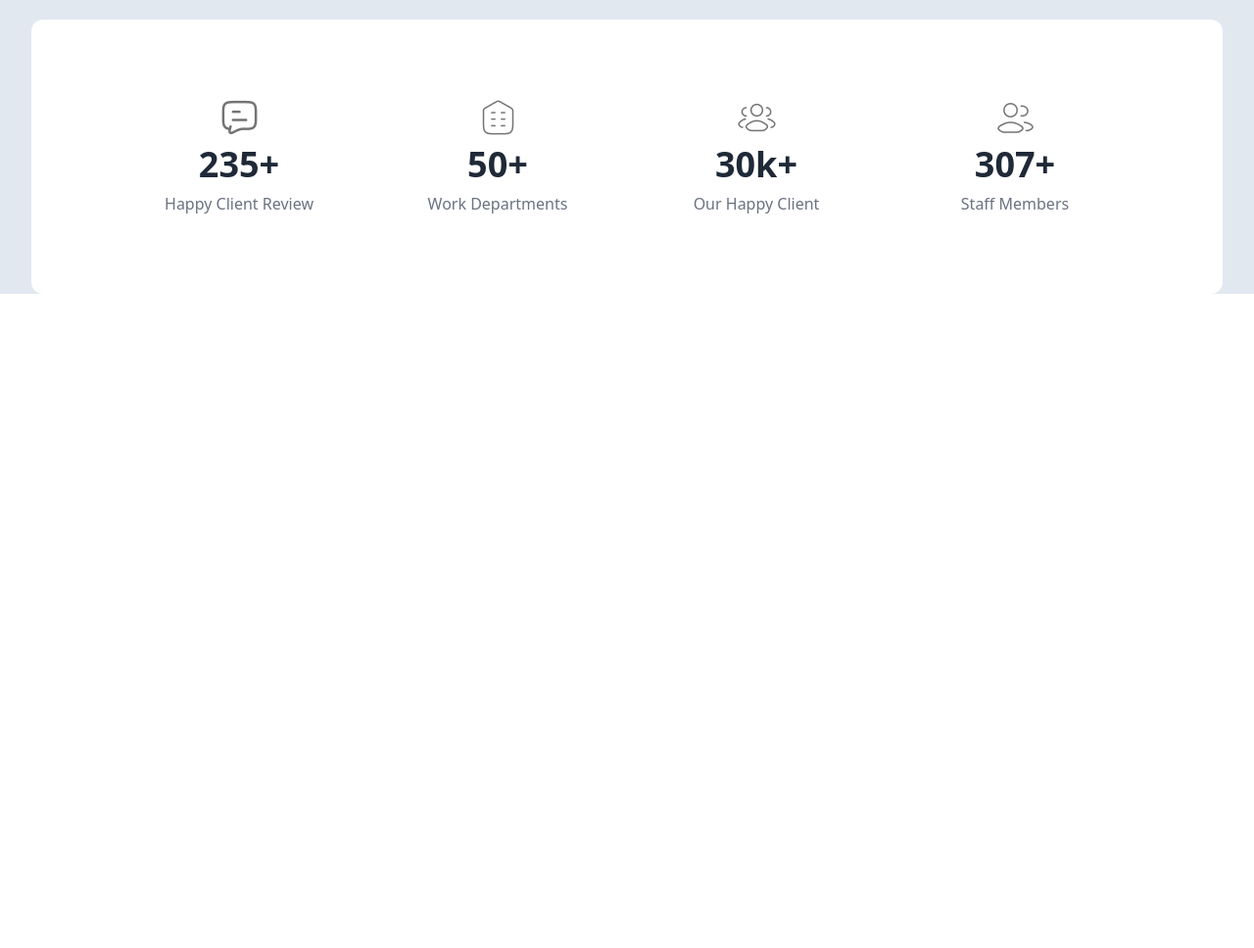
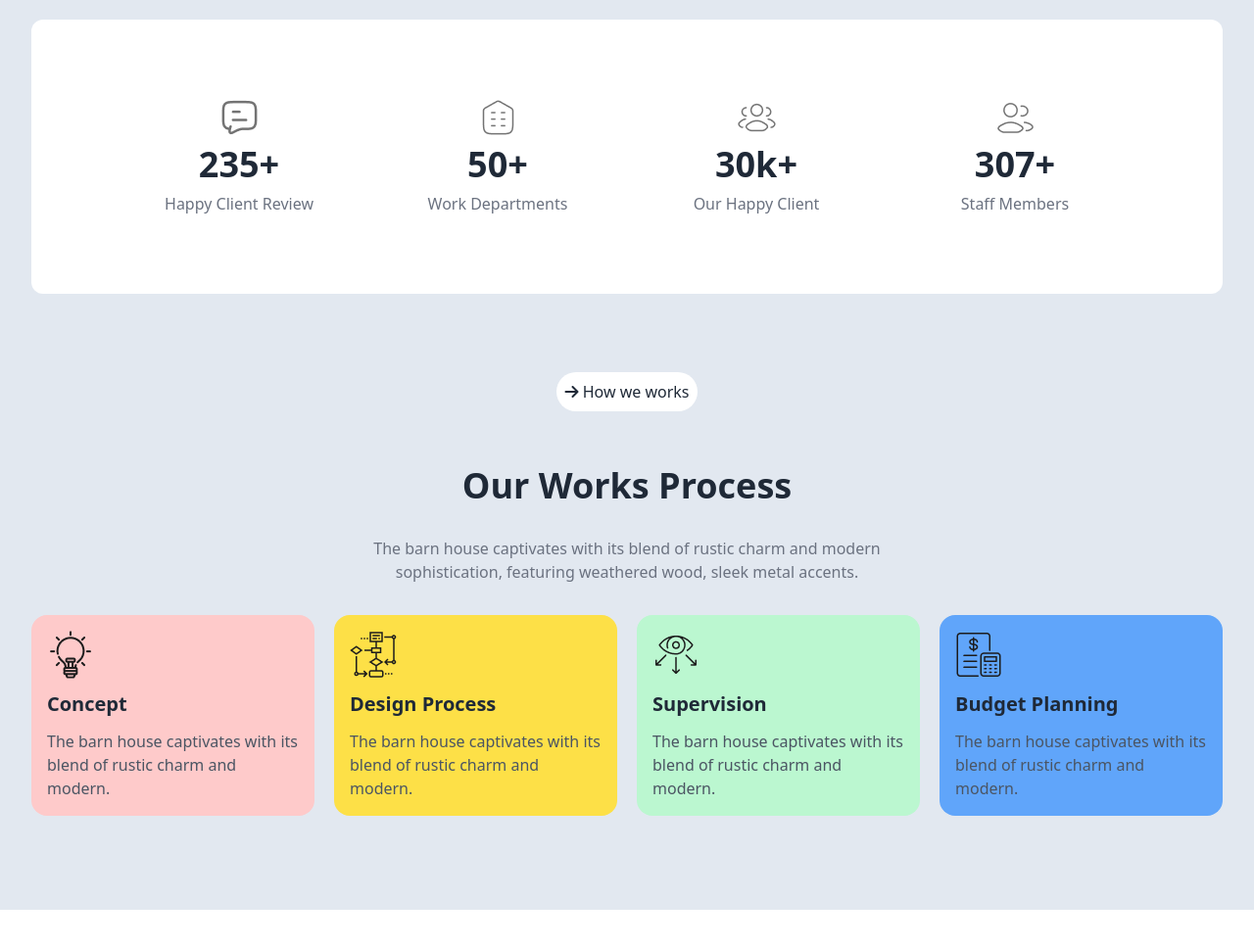
Before and after one commit to rakibul6002/Assignment-3, a plain HTML site: page index.html in a window 1280 px wide. Shown: the part 1467-2435 px from the top of the page at 98% size. Before the commit the page ends 1767 px from the top, so only its background shows below. Drawn offline with nearby package versions, Linux system fonts and the light colour scheme.

Commit message:
Work Process Section

```diff
--- a/index.html
+++ b/index.html
@@ -153,7 +153,7 @@
             </div>
         </section>
           <!-- Office Details   -->
-        <section class="max-w-screen-xl mx-auto px-8  mt-20  ">
+        <section class="max-w-screen-xl mx-auto px-8  my-20   ">
             <div class="grid  grid-cols-1 md:grid-cols-2 lg:grid-cols-4  pt-14 lg:p-20 bg-white  rounded-xl  ">
               <div class="flex flex-col  items-center text-center mb-14 lg:mb-0 ">
                 <div class="mb-2">
@@ -197,6 +197,40 @@
               </div>
             </div>
         </section>
+        <!-- Work Process -->
+        <section class="max-w-screen-xl mx-auto px-8  my-20    ">
+          <!-- text -->
+           <div class=" flex flex-col justify-center items-center ">
+               <button class="bg-white w-36 px-2 py-2 mb-14 rounded-full ">
+                <i class="fa-solid fa-arrow-right"></i>
+                How we works</button>
+                <h1 class="text-4xl font-bold mb-8">Our Works Process</h1>
+                <p class="text-gray-500  lg:w-3/6 text-center mb-8">The barn house captivates with its blend of rustic charm and modern sophistication, featuring weathered wood, sleek metal accents.</p>
+           </div>
+           <!-- Card -->
+            <div class=" grid grid-cols-1 md:grid-cols-2 lg:grid-cols-4 gap-5 pb-24 ">
+              <div class="bg-red-200 p-4 rounded-2xl">
+                <img class="mb-3" src="./assets/concept.png" alt="">
+                <h1 class="text-xl font-bold mb-3">Concept</h1>
+                <p class="text-gray-600">The barn house captivates with its blend of rustic charm and modern.</p>
+              </div>
+              <div class="bg-yellow-300 p-4 rounded-2xl">
+                <img class="mb-3" src="./assets/flow-chart.png" alt="">
+                <h1 class="text-xl font-bold mb-3">Design Process</h1>
+                <p class="text-gray-600">The barn house captivates with its blend of rustic charm and modern.</p>
+              </div>
+              <div class="bg-green-200 p-4 rounded-2xl">
+                <img class="mb-3" src="./assets/vision.png" alt="">
+                <h1 class="text-xl font-bold mb-3">Supervision</h1>
+                <p class="text-gray-600">The barn house captivates with its blend of rustic charm and modern.</p>
+              </div>
+              <div class="bg-blue-400 p-4 rounded-2xl">
+                <img class="mb-3" src="./assets/budget-planning.png" alt="">
+                <h1 class="text-xl font-bold mb-3">Budget Planning</h1>
+                <p class="text-gray-600">The barn house captivates with its blend of rustic charm and modern.</p>
+              </div>
+            </div>
+        </section>
     </main>
 </body>
 </html>
```
